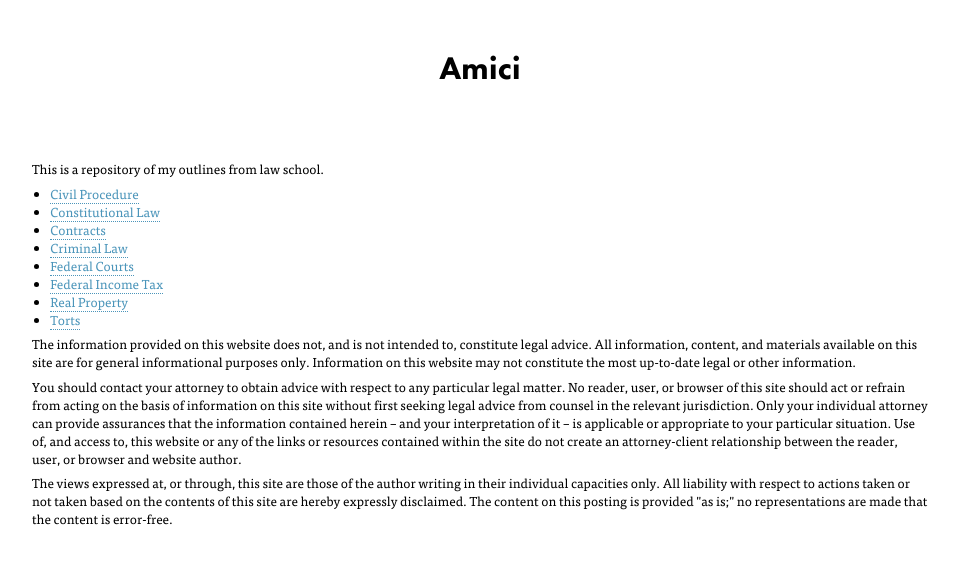
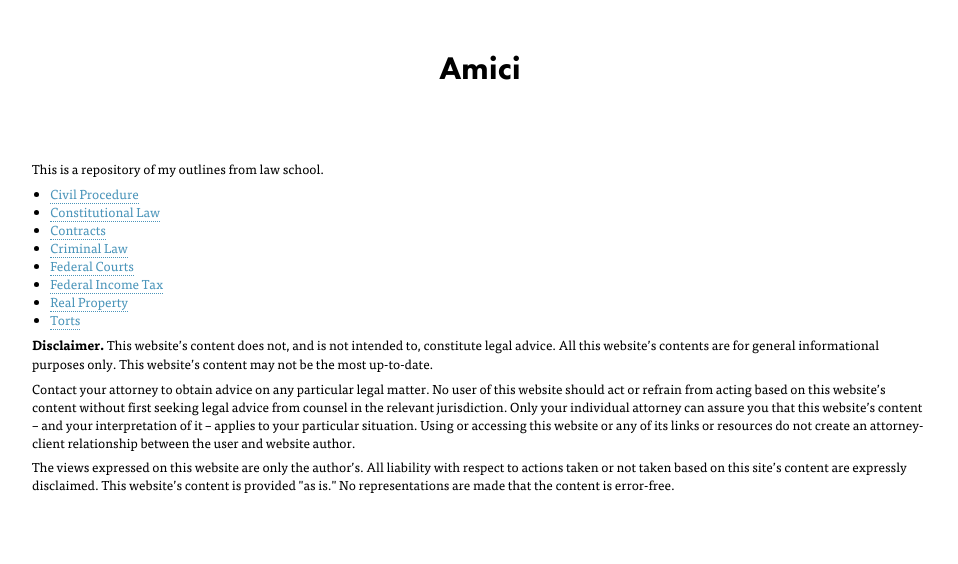
Before and after one commit to ketiboldiais/amici, a Next.js app: page / in a window 1280 px wide. Shown: the top 564 px of the page, without its empty margins (160-1118 px from the left). Built offline with nearby package versions, Linux system fonts and the light colour scheme.

Commit message:
update disclaimer

```diff
--- a/src/app/outlines/torts/page.mdx
+++ b/src/app/outlines/torts/page.mdx
@@ -1,6 +1,6 @@
 import MdxLayout from '../../components/mdx-layout';
 
-# Constitutional Law
+# Torts
 
 
 
--- a/src/app/page.tsx
+++ b/src/app/page.tsx
@@ -20,36 +20,33 @@ export default function Home() {
       <ul>
         {outlineLinks.map((link) => (
           <li key={link.path}>
-            <Link href={'/outlines'+link.path}>{link.label}</Link>
+            <Link href={"/outlines" + link.path}>{link.label}</Link>
           </li>
         ))}
       </ul>
       <div className={"disclaimer"}>
         <p>
-          The information provided on this website does not, and is not intended
-          to, constitute legal advice. All information, content, and materials
-          available on this site are for general informational purposes only.
-          Information on this website may not constitute the most up-to-date
-          legal or other information.
+          <b>Disclaimer.</b>{" "}
+          This website’s content does not, and is not intended to, constitute
+          legal advice. All this website’s contents are for general
+          informational purposes only. This website’s content may not be the
+          most up-to-date.
         </p>
         <p>
-          You should contact your attorney to obtain advice with respect to any
-          particular legal matter. No reader, user, or browser of this site
-          should act or refrain from acting on the basis of information on this
-          site without first seeking legal advice from counsel in the relevant
-          jurisdiction. Only your individual attorney can provide assurances
-          that the information contained herein – and your interpretation of it
-          – is applicable or appropriate to your particular situation. Use of,
-          and access to, this website or any of the links or resources contained
-          within the site do not create an attorney-client relationship between
-          the reader, user, or browser and website author.
+          Contact your attorney to obtain advice on any particular legal matter.
+          No user of this website should act or refrain from acting based on
+          this website’s content without first seeking legal advice from counsel
+          in the relevant jurisdiction. Only your individual attorney can assure
+          you that this website’s content – and your interpretation of it –
+          applies to your particular situation. Using or accessing this website
+          or any of its links or resources do not create an attorney-client
+          relationship between the user and website author.
         </p>
         <p>
-          The views expressed at, or through, this site are those of the author
-          writing in their individual capacities only. All liability with
-          respect to actions taken or not taken based on the contents of this
-          site are hereby expressly disclaimed. The content on this posting is
-          provided "as is;" no representations are made that the content is
+          The views expressed on this website are only the author’s. All
+          liability with respect to actions taken or not taken based on this
+          site’s content are expressly disclaimed. This website’s content is
+          provided "as is." No representations are made that the content is
           error-free.
         </p>
       </div>
```
